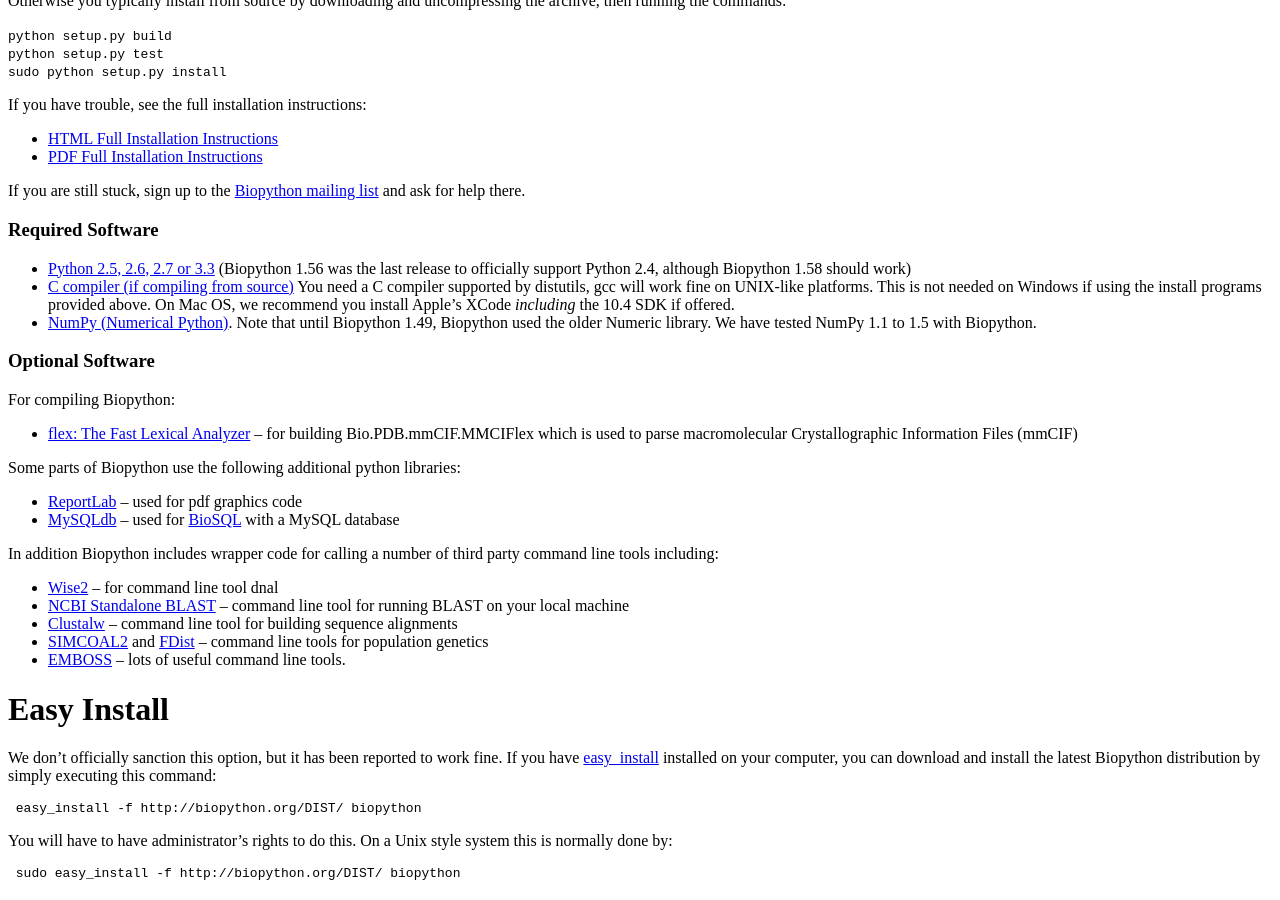
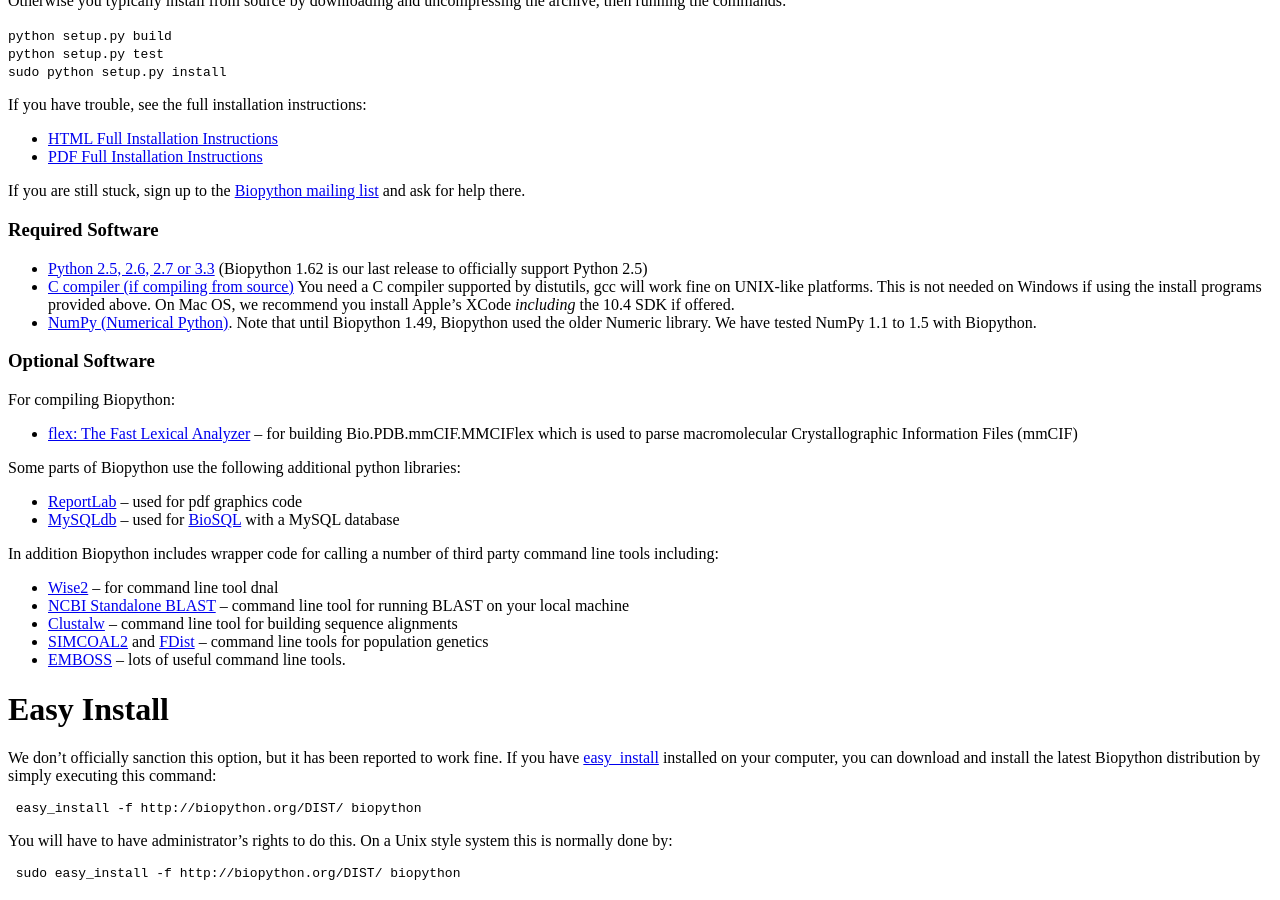
Before and after one commit to biopython/biopython.github.io, a Jekyll site: the page built from wiki/Download.md, in a window 1280 px wide and 900 px high, scrolled down 579 px. Built offline with Jekyll 4.4.1, drawn with Linux system fonts in a browser that asks for light colours.

Commit message:
/* Required Software */ Talk about dropping 2.5 rather that 2.4

```diff
--- a/wiki/Download.md
+++ b/wiki/Download.md
@@ -68,9 +68,8 @@ list](Mailing_lists "wikilink") and ask for help there.
 
 ### Required Software
 
--   [Python 2.5, 2.6, 2.7 or 3.3](http://www.python.org) (Biopython 1.56
-    was the last release to officially support Python 2.4, although
-    Biopython 1.58 should work)
+-   [Python 2.5, 2.6, 2.7 or 3.3](http://www.python.org) (Biopython 1.62
+    is our last release to officially support Python 2.5)
 -   [C compiler (if compiling
     from source)](http://www.python.org/doc/current/inst/inst.html) You
     need a C compiler supported by distutils, gcc will work fine on
```
Also changed, not shown: 1 other file.
